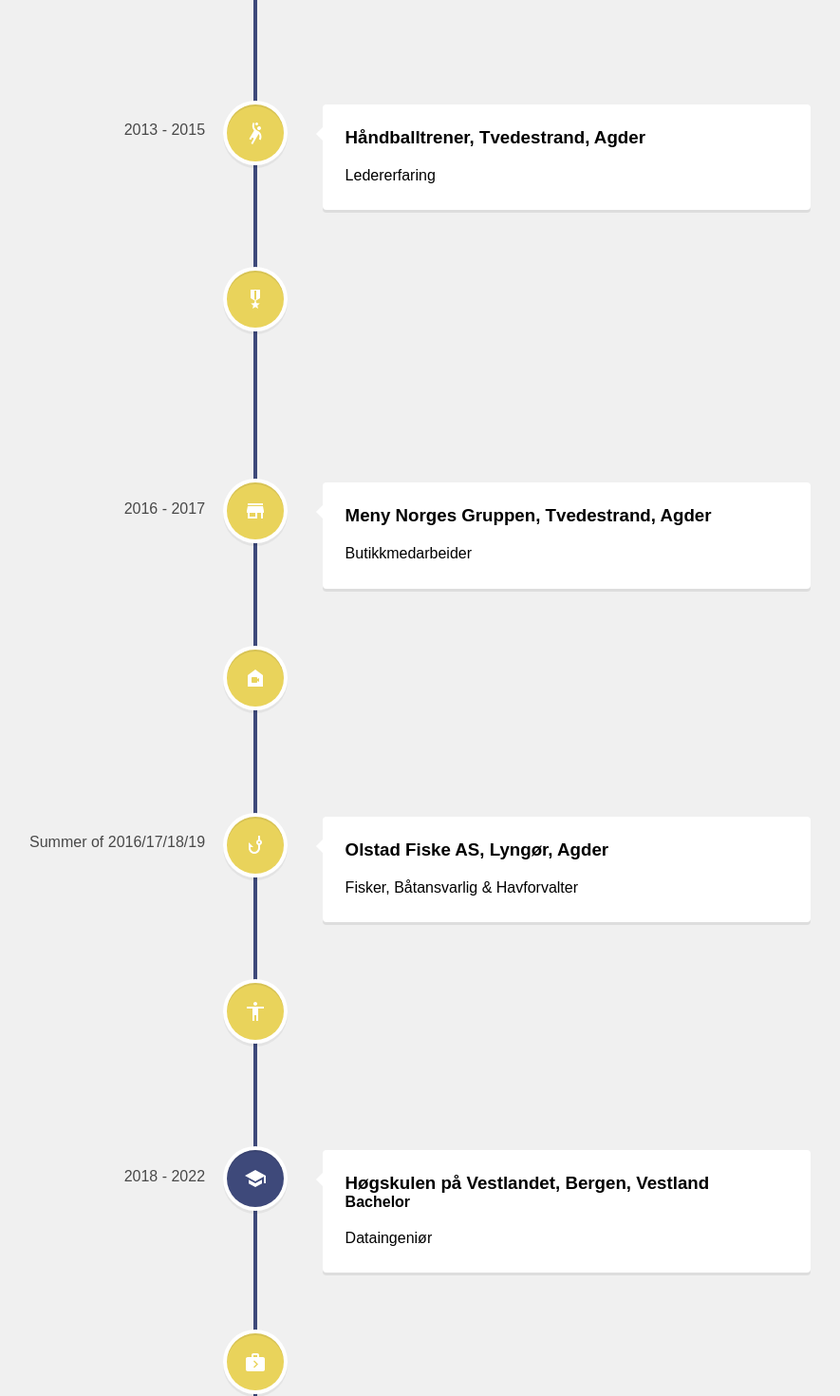
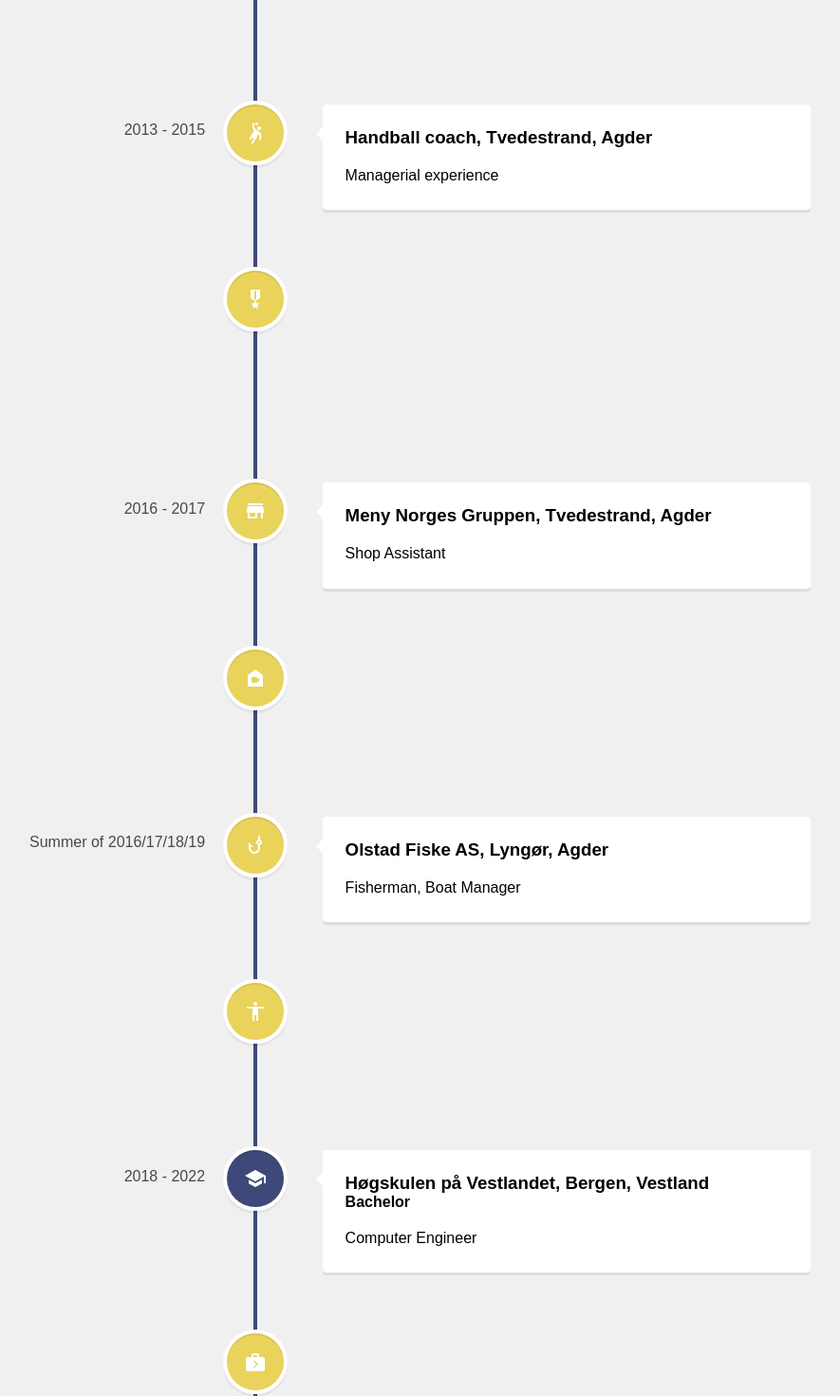
Before and after one commit to NicolaiJGangdal/WebPortfolio, a React (Create React App) app: page /experience in a window 1280 px wide. Shown: the part 220-1690 px from the top of the page at 95% size, without its empty margins (345-1230 px from the left). Built offline with nearby package versions, Linux system fonts and the light colour scheme.

Commit message:
UPDATE
I have updated the list of skills on the Home-page. I have translated my experiences on the experience from norwegian to english

```diff
--- a/src/pages/Experience.js
+++ b/src/pages/Experience.js
@@ -24,7 +24,7 @@
                 icon={<SchoolIcon />}
                 >
                     <h3 className="vertical-timeline-element-title">
-                        Tvedestrand og Åmli videregående Skole, Tvedestrand, Agder
+                        Tvedestrand og Åmli videregående Skole, Tvedestrand, Agder (High School)
                     </h3>
                     <p> Generell Studiekompetanse</p>
                 </VerticalTimelineElement>
@@ -36,9 +36,9 @@
                 icon={<SportsHandballIcon />}
                 >
                     <h3 className="vertical-timeline-element-title">
-                        Håndballtrener, Tvedestrand, Agder
+                        Handball coach, Tvedestrand, Agder
                     </h3>
-                    <p> Ledererfaring</p>
+                    <p> Managerial experience</p>
                 </VerticalTimelineElement>
 
                 <VerticalTimelineElement
@@ -48,9 +48,9 @@
                 icon={<MilitaryTechIcon />}
                 >
                     <h3 className="vertical-timeline-element-title">
-                        Førstegangstjeneste, Hæren, 2. Bataljon, Troms og Finnmark
+                        Compulsary military service, Army, 2. Batalion, Troms og Finnmark
                     </h3>
-                    <p> Infanterist, Sambandsmann, Sanitet nivå 2, Militært førerkort på ATV og snøskuter</p>
+                    <p> Infantryman, Communications Officer, Sanitation Level 2, Military driver's license for ATV and Snowmobile</p>
                 </VerticalTimelineElement>
 
                 <VerticalTimelineElement
@@ -62,7 +62,7 @@
                     <h3 className="vertical-timeline-element-title">
                         Meny Norges Gruppen, Tvedestrand, Agder
                     </h3>
-                    <p> Butikkmedarbeider</p>
+                    <p> Shop Assistant</p>
                 </VerticalTimelineElement>
 
                 <VerticalTimelineElement
@@ -74,7 +74,7 @@
                     <h3 className="vertical-timeline-element-title">
                         Sector Alarm AS, Bergen, Vestland
                     </h3>
-                    <p> Sikkerhetskonsulent & Selger</p>
+                    <p> Security Consultant & Sales</p>
                 </VerticalTimelineElement>
 
                 <VerticalTimelineElement
@@ -86,7 +86,7 @@
                     <h3 className="vertical-timeline-element-title">
                         Olstad Fiske AS, Lyngør, Agder
                     </h3>
-                    <p> Fisker, Båtansvarlig & Havforvalter</p>
+                    <p> Fisherman, Boat Manager</p>
                 </VerticalTimelineElement>
 
                 <VerticalTimelineElement
@@ -98,7 +98,7 @@
                     <h3 className="vertical-timeline-element-title">
                         UNICEF Norge, Bergen, Vestland
                     </h3>
-                    <p> UNICEF Ambassadør, Team-lead, Felt-koordinator & Selger</p>
+                    <p> UNICEF Ambassador, Team-lead, Field-Coordinator & Sales</p>
                 </VerticalTimelineElement>
 
                 <VerticalTimelineElement
@@ -113,7 +113,7 @@
                     <h4 className="vertical-timeline-element-subtitle">
                         Bachelor
                     </h4>
-                    <p> Dataingeniør</p>
+                    <p> Computer Engineer</p>
                 </VerticalTimelineElement>
 
                 <VerticalTimelineElement
--- a/src/pages/Home.js
+++ b/src/pages/Home.js
@@ -1,8 +1,8 @@
 import React from "react";
-import LinkedInIcon from '@material-ui/icons/LinkedIn';
-import EmailIcon from '@material-ui/icons/Email';
-import GithubIcon from '@material-ui/icons/GitHub';
-import "../styles/Home.css"
+import LinkedInIcon from "@material-ui/icons/LinkedIn";
+import EmailIcon from "@material-ui/icons/Email";
+import GithubIcon from "@material-ui/icons/GitHub";
+import "../styles/Home.css";
 
 function Home() {
   return (
@@ -22,13 +22,18 @@
           <li className="item">
             <h2>Frontend</h2>
             <span>
-                            React, Angular, Redux, HTML, CSS, <br /> NPM, Yarn, Ionic, Bootstrap, <br/> MaterialUI, TailwindCSS
+              React, React Native, Swift, <br />
+              Angular, Typescript, Javascript, <br />
+              Redux, HTML, CSS, <br />
+              NPM, Yarn, Ionic, Bootstrap, <br />
+              MaterialUI, TailwindCSS
             </span>
           </li>
           <li className="item">
             <h2>Backend</h2>
             <span>
-                            Java, Swift, .NET, GraphQL, C#, F#, <br />SQL, MySQL, Firebase
+              Java, C#, GraphQL, <br />
+              SQL, MySQL
             </span>
           </li>
         </ol>
```
Lines whose indentation alone changed are shown as unchanged.
